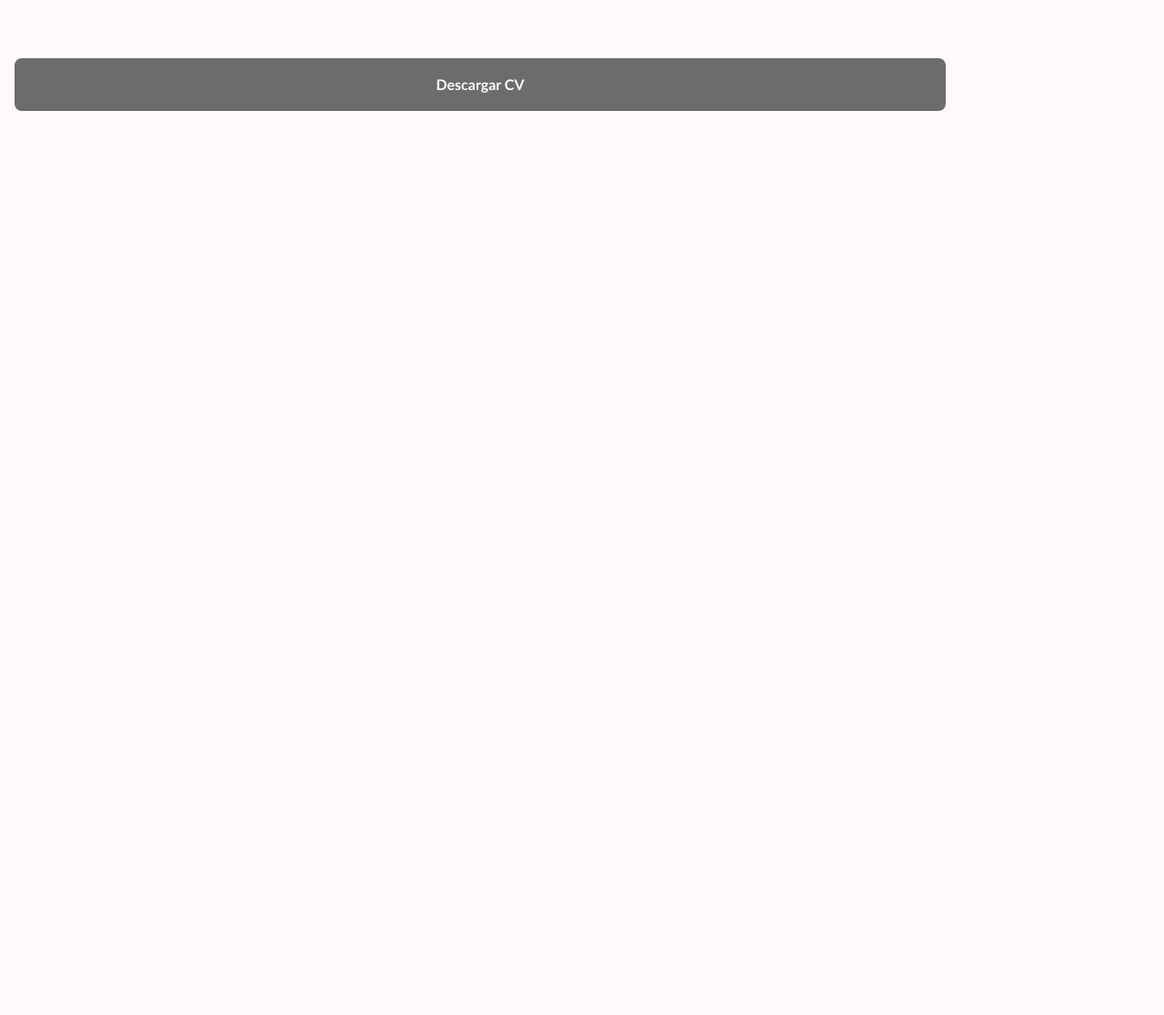
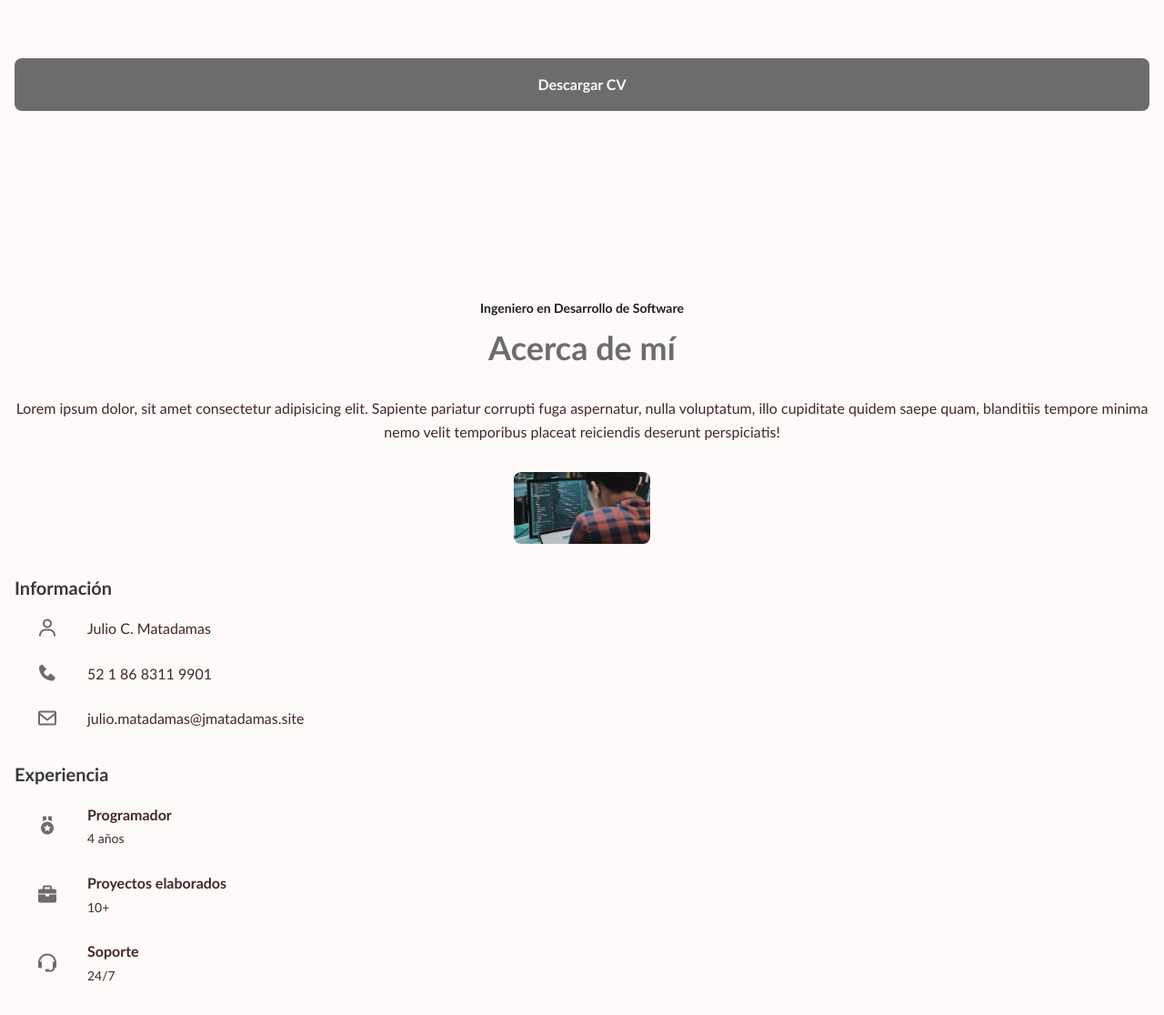
Before and after one commit to JuliusMatadamas/mysite, a plain HTML site: page index.html in a window 1280 px wide. Shown: the part 536-1652 px from the top of the page at 91% size. Before the commit the page ends 800 px from the top, so only its background shows below. Drawn offline with nearby package versions, Linux system fonts and the light colour scheme.

Commit message:
se termina la seccion ABOUT.

```diff
--- a/css/styles.css
+++ b/css/styles.css
@@ -108,7 +108,7 @@ img {
 	grid-template-columns: 100%;
 	margin-left: var(--mb-2);
 	margin-right: var(--mb-2);
-	max-width: 1024px;
+	max-width: 100%;
 }
 
 .l-header {
@@ -252,3 +252,46 @@ img {
 .button__light:hover {
 	color: var(--first-color-lighten);
 }
+
+
+/* ABOUT */
+.about__container {
+	row-gap: 2rem;
+}
+.about__data {
+	text-align: center;
+}
+.about__description {
+	margin-bottom: var(--mb-4);
+}
+.about__img {
+	border-radius: .5rem;
+	margin: 0 auto;
+	width: 150px;
+}
+.about__information {
+	margin-bottom: var(--mb-4);
+}
+.about__information-title {
+	color: var(--first-color-dark);
+	font-size: var(--h3-font-size);
+	margin-bottom: var(--mb-2);
+}
+.about__information-data {
+	align-items: center;
+	display: flex;
+	margin-bottom: var(--mb-3);
+	padding-left: 1.5rem;
+}
+.about__information-icon {
+	color: var(--first-color);
+	font-size: 1.5rem;
+	margin-right: var(--mb-4);
+}
+.about__information-subtitle {
+	display: block;
+	font-weight: var(--font-semi-bold);
+}
+.about__information-subtitle-small {
+	font-size: var(--small-font-size);
+}
--- a/index.html
+++ b/index.html
@@ -73,6 +73,81 @@
 				</div>
 			</div>
 		</section>
+
+		<!-- SECTION ABOUT -->
+		<section id="about" class="about section">
+			<span class="section-subtitle">Ingeniero en Desarrollo de Software</span>
+			<h2 class="section-title">Acerca de mí</h2>
+
+			<div class="about__container bd-grid">
+				<div class="about__data">
+					<p class="about__description">Lorem ipsum dolor, sit amet consectetur adipisicing elit. Sapiente pariatur corrupti fuga aspernatur, nulla voluptatum, illo cupiditate quidem saepe quam, blanditiis tempore minima nemo velit temporibus placeat reiciendis deserunt perspiciatis!</p>
+					<img src="img/about_img.jpg" alt="" class="about__img">
+				</div>
+
+				<div>
+					<div class="about__information">
+						<h3 class="about__information-title">Información</h3>
+
+						<div class="about__information-data">
+							<i class='bx bx-user about__information-icon'></i>
+							<span>Julio C. Matadamas</span>
+						</div>
+
+						<div class="about__information-data">
+							<i class='bx bxs-phone about__information-icon' ></i>
+							<span>52 1 86 8311 9901</span>
+						</div>
+
+						<div class="about__information-data">
+							<i class='bx bx-envelope about__information-icon' ></i>
+							<span>julio.matadamas@jmatadamas.site</span>
+						</div>
+					</div>
+
+					<div class="about__information">
+						<h3 class="about__information-title">Experiencia</h3>
+
+						<div class="about__information-data">
+							<i class='bx bxs-medal about__information-icon'></i>
+
+							<div>
+								<span class="about__information-subtitle">Programador</span>
+								<span class="about__information-subtitle-small">4 años</span>
+							</div>
+						</div>
+
+						<div class="about__information-data">
+							<i class='bx bxs-briefcase about__information-icon' ></i>
+
+							<div>
+								<span class="about__information-subtitle">Proyectos elaborados</span>
+								<span class="about__information-subtitle-small">10+</span>
+							</div>
+						</div>
+
+						<div class="about__information-data">
+							<i class='bx bx-support about__information-icon' ></i>
+
+							<div>
+								<span class="about__information-subtitle">Soporte</span>
+								<span class="about__information-subtitle-small">24/7</span>
+							</div>
+						</div>
+					</div>
+				</div>
+
+			</div>
+		</section>
+
+		<!-- SECTION SKILLS -->
+		<section id="skills"></section>
+
+		<!-- SECTION PORTFOLIO -->
+		<section id="portfolio"></section>
+
+		<!-- SECTION CONTACT -->
+		<section id="contact"></section>
 	</main>
 
 	<!-- Js -->
```
Also changed, not shown: img/about_img.jpg (added).
